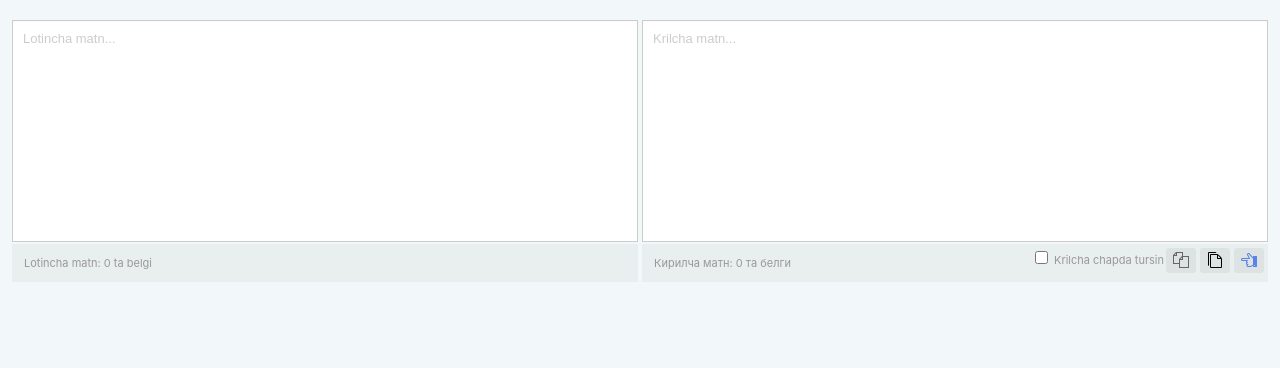
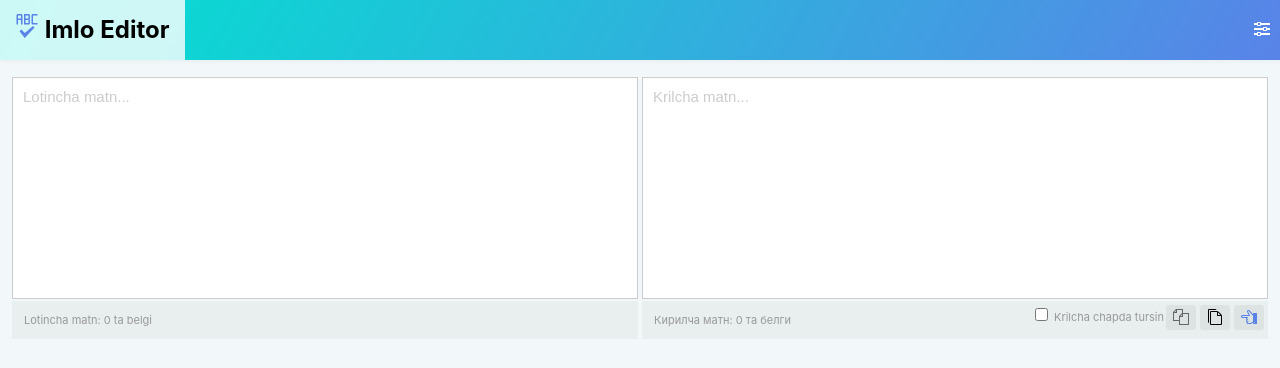
Before and after one commit to turdiyev/imlo-editor-react, a React (Create React App) app: page / in a window 1280 px wide. Shown: the top 368 px of the page. Built offline with nearby package versions, Linux system fonts and the light colour scheme.

Commit message:
feat(MainLayout): top nav with layout

```diff
--- a/src/components/EditorComponent.tsx
+++ b/src/components/EditorComponent.tsx
@@ -5,6 +5,9 @@
 import CopyTextContentSVG from "./svg/CopyTextContentSVG"
 import IconHandLeftArrowSVG from "./svg/IconHandLeftArrowSVG"
 import IconHandRightArrowSVG from "./svg/IconHandRightArrowSVG"
+import IconBoldSVG from "./svg/IconBoldSVG"
+import IconItalicSVG from "./svg/IconItalicSVG"
+import IconUnderlineSVG from "./svg/IconUnderlineSVG"
 interface IContentObject {
     htmlContent: string,
     textContent: string
@@ -20,7 +23,7 @@
     }
     .editable-box{
         width:50%;
-        margin:10px 2px;
+        margin:2px 2px 15px;
     }
     .editable{
         background:white;
@@ -28,7 +31,7 @@
         padding:10px;
         box-shadow: inset 0 1px 3px rgba(0,0,0,0.02);
         border:1px solid #ccc;
-        font-size:13px;
+        font-size:15px;
         font-family: "Arial";
         overflow:auto;
     }
@@ -42,21 +45,34 @@
         color:#ccc;
     }
 
-    .editable-box__footer{
+
+
+`;
+
+const EditorHeader = styled.div`
+    background:  rgba(0,0,0,0.1);
+    padding:5px;
+
+    .btn{
+        border:1px solid rgba(0,0,0,0.05);
+        background:#fff;
+        padding:5px 7px 3px;
+    }
+`
+
+const EditorFooter = styled.div`
     margin-top:2px;
     color: #999;
     padding:2px;
     background: rgba(0,0,0,0.04);
     display:flex;
     font-size: 11px;
-    }
 
-    .editable-box__footer .count-info{
+    .count-info{
         padding:10px;
         flex:1;
     }
-
-    .editable-box__footer .action-box .btn{
+    .action-box .btn{
         border: 1px solid transparent;
         padding: 3px 6px 4px;
         text-align:center;
@@ -67,20 +83,19 @@
         transition: all ease  1s
     }
 
-    .editable-box__footer .action-box .btn svg{
+    .action-box .btn svg{
         vertical-align:sub;
     }
-
-    .editable-box__footer .action-box .btn-convert{
+    .action-box .btn-convert{
         /*color:#5983e8;
         font-size:12px !important;
         border: 1px solid #5983e8;*/
     }
-    .editable-box__footer .action-box .btn:hover{
+    .action-box .btn:hover{
         border: 1px solid #666;
         background: white;
     }
-`;
+`
 export default function EditorComponent() {
     const latinEditor: any = useRef<string>("");
     const crylicEditor: any = useRef<string>("");
@@ -93,7 +108,7 @@
 
     const latinContentListener = (e: any) => {
         let htmlContent = e.target.innerHTML;
-        // setLatinValue(htmlContent);
+
         setLatinObj({
             htmlContent: htmlContent,
             textContent: parseUtils.clearHTMLContent(htmlContent)
@@ -101,10 +116,8 @@
 
         htmlContent += "<";
 
-        // htmlContent.replace(/(w+)(<[^>]+>)(w+)/ig, (a: string, b: string, c: string, f: string) => {
-        // htmlContent.replace(/([\w\s?]+)<[^>]+>([\w\s?]+)/ig, (a: string, b: string, c: string, f: string) => {
-        htmlContent = htmlContent.replace(/(>?)(.[^>]+)(<)/g, (a: string, b: string, c: string, f: string): string => {
-            console.log("REPLACEMENT === ", c, parseUtils.parseToCrylic(c))
+        htmlContent = htmlContent.replace(/(>?)(.[^>]+)(<)/g,
+            (all: string, b: string, c: string, f: string): string => {
                 let parsed_str = parseUtils.parseToCrylic(c);
                 parsed_str = parsed_str.replace(/&([^;]+);/g, (all, first) =>
                     "&" + parseUtils.parseToLatin(first) + ";")
@@ -122,20 +135,16 @@
 
     const crylicContentListener = (e: any) => {
         let htmlContent = e.target.innerHTML;
+
         setCrylicObj({
             htmlContent,
             textContent: parseUtils.clearHTMLContent(htmlContent)
         })
-        // setLatinValue(htmlContent);
         htmlContent += "<";
 
-        // htmlContent.replace(/(w+)(<[^>]+>)(w+)/ig, (a: string, b: string, c: string, f: string) => {
-        // htmlContent.replace(/([\w\s?]+)<[^>]+>([\w\s?]+)/ig, (a: string, b: string, c: string, f: string) => {
-        htmlContent = htmlContent.replace(/(>?)(.[^>]+)(<)/g, (a: string, b: string, c: string, f: string): string => {
-            console.log("REPLACEMENT === ", c, parseUtils.parseToCrylic(c))
+        htmlContent = htmlContent.replace(/(>?)(.[^>]+)(<)/g,
+            (all: string, b: string, c: string, f: string): string => {
                 let parsed_str = parseUtils.parseToLatin(c);
-            // parsed_str = parsed_str.replace(/&([^;]+);/g, (all, first) =>
-            //     "&" + parseUtils.parseToLatin(first) + ";")
                 return String(b + parsed_str + f);
             })
         htmlContent = htmlContent.slice(0, -1);
@@ -164,11 +173,11 @@
                     >
                     </div>
 
-                    <div className="editable-box__footer">
+                    <EditorFooter>
                         <div className="count-info">
                             Lotincha matn: {latinObj.textContent.length} ta belgi
                         </div>
-                    </div>
+                    </EditorFooter>
                 </div>
                 <div className='editable-box'>
                     <div ref={crylicEditor}
@@ -179,7 +188,7 @@
                         onFocus={crylicContentListener}
                         dangerouslySetInnerHTML={{ __html: crylicValue }}>
                     </div>
-                    <div className="editable-box__footer">
+                    <EditorFooter>
                         <div className="count-info">
                             Кирилча матн: {crylicObj.textContent.length} та белги
                         </div>
@@ -197,7 +206,7 @@
                                 <IconHandRightArrowSVG title="Лотинга ўгириш" color="#5983e8" />
                             </button>
                         </div>
-                    </div>
+                    </EditorFooter>
                 </div>
             </EditorWrap>
 
--- /dev/null
+++ b/src/components/svg/IconBoldSVG.tsx
@@ -0,0 +1,14 @@
+import React from 'react'
+interface IProps {
+    title?: string,
+    size?: number,
+    color?: string
+}
+export default function IconBoldSVG({ title = "Qalinlashtirish", size = 16, color = 'black' }: IProps) {
+    return (
+        <svg version="1.1" xmlns="http://www.w3.org/2000/svg" width={size} height={size} viewBox="0 0 32 32">
+            <title>{title}</title>
+            <path fill={color} d="M22.121 15.145c1.172-1.392 1.879-3.188 1.879-5.145 0-4.411-3.589-8-8-8h-10v28h12c4.411 0 8-3.589 8-8 0-2.905-1.556-5.453-3.879-6.855zM12 6h3.172c1.749 0 3.172 1.794 3.172 4s-1.423 4-3.172 4h-3.172v-8zM16.969 26h-4.969v-8h4.969c1.827 0 3.313 1.794 3.313 4s-1.486 4-3.313 4z"></path>
+        </svg>
+    )
+}
--- /dev/null
+++ b/src/components/svg/IconItalicSVG.tsx
@@ -0,0 +1,14 @@
+import React from 'react'
+interface IProps {
+    title?: string,
+    size?: number,
+    color?: string
+}
+export default function IconItalicSVG({ title = "Qiyalashtirish", size = 16, color = 'black' }: IProps) {
+    return (
+        <svg version="1.1" xmlns="http://www.w3.org/2000/svg" width={size} height={size} viewBox="0 0 32 32">
+            <title>{title}</title>
+            <path fill={color} d="M28 2v2h-4l-10 24h4v2h-14v-2h4l10-24h-4v-2z"></path>
+        </svg >
+    )
+}
--- /dev/null
+++ b/src/components/svg/IconSettingsSVG.tsx
@@ -0,0 +1,14 @@
+import React from 'react'
+interface IProps {
+    title?: string,
+    size?: number,
+    color?: string
+}
+export default function IconSettingsSVG({ title = "Sozlash", size = 16, color = 'black' }: IProps) {
+    return (
+        <svg version="1.1" xmlns="http://www.w3.org/2000/svg" width={size} height={size} viewBox="0 0 32 32">
+            <title>{title}</title>
+            <path fill={color} d="M14 4v-0.5c0-0.825-0.675-1.5-1.5-1.5h-5c-0.825 0-1.5 0.675-1.5 1.5v0.5h-6v4h6v0.5c0 0.825 0.675 1.5 1.5 1.5h5c0.825 0 1.5-0.675 1.5-1.5v-0.5h18v-4h-18zM8 8v-4h4v4h-4zM26 13.5c0-0.825-0.675-1.5-1.5-1.5h-5c-0.825 0-1.5 0.675-1.5 1.5v0.5h-18v4h18v0.5c0 0.825 0.675 1.5 1.5 1.5h5c0.825 0 1.5-0.675 1.5-1.5v-0.5h6v-4h-6v-0.5zM20 18v-4h4v4h-4zM14 23.5c0-0.825-0.675-1.5-1.5-1.5h-5c-0.825 0-1.5 0.675-1.5 1.5v0.5h-6v4h6v0.5c0 0.825 0.675 1.5 1.5 1.5h5c0.825 0 1.5-0.675 1.5-1.5v-0.5h18v-4h-18v-0.5zM8 28v-4h4v4h-4z"></path>
+        </svg>
+    )
+}
--- /dev/null
+++ b/src/components/svg/IconSpellCheckSVG.tsx
@@ -0,0 +1,14 @@
+import React from 'react'
+interface IProps {
+    title?: string,
+    size?: number,
+    color?: string
+}
+export default function IconSpellCheckSVG({ title = "Imlo App", size = 16, color = 'black' }: IProps) {
+    return (
+        <svg version="1.1" xmlns="http://www.w3.org/2000/svg" width={size} height={size} viewBox="0 0 32 32">
+            <title>{title}</title>
+            <path fill={color} d="M4 8h4v6h2v-12c0-1.1-0.9-2-2-2h-4c-1.1 0-2 0.9-2 2v12h2v-6zM4 2h4v4h-4v-4zM30 2v-2h-6c-1.1 0-2 0.9-2 2v10c0 1.1 0.9 2 2 2h6v-2h-6v-10h6zM20 5v-3c0-1.1-0.9-2-2-2h-6v14h6c1.1 0 2-0.9 2-2v-3c0-1.1-0.275-2-1.375-2 1.1 0 1.375-0.9 1.375-2zM18 12h-4v-4h4v4zM18 6h-4v-4h4v4zM26 18l-13 14-7-9 2.563-2.188 4.438 4.625 11-9.438z"></path>
+        </svg>
+    )
+}
--- /dev/null
+++ b/src/components/svg/IconUnderlineSVG.tsx
@@ -0,0 +1,14 @@
+import React from 'react'
+interface IProps {
+    title?: string,
+    size?: number,
+    color?: string
+}
+export default function IconUnderlineSVG({ title = "Tagiga chizish", size = 16, color = 'black' }: IProps) {
+    return (
+        <svg version="1.1" xmlns="http://www.w3.org/2000/svg" width={size} height={size} viewBox="0 0 32 32">
+            <title>{title}</title>
+            <path fill={color} d="M22 2h4v13c0 4.971-4.477 9-10 9s-10-4.029-10-9v-13h4v13c0 1.255 0.57 2.459 1.605 3.391 1.153 1.038 2.714 1.609 4.395 1.609s3.242-0.572 4.395-1.609c1.035-0.931 1.605-2.136 1.605-3.391v-13zM6 26h20v4h-20z"></path>
+        </svg>
+    )
+}
--- a/src/containers/HomeContainer.tsx
+++ b/src/containers/HomeContainer.tsx
@@ -1,12 +1,14 @@
 import React from 'react'
-import ContentEditable from 'react-contenteditable'
+import MainLayout from './layout/MainLayout'
 import EditorComponent from '../components/EditorComponent'
 
 export default function HomeContainer() {
 
     return (
-        <EditorComponent
+        <MainLayout>
+            <EditorComponent
 
-        />
+            />
+        </MainLayout>
     )
 }
--- /dev/null
+++ b/src/containers/layout/MainLayout.tsx
@@ -0,0 +1,60 @@
+import React, { ReactNode } from 'react'
+import styled from "styled-components"
+import IconSpellCheckSVG from "../../components/svg/IconSpellCheckSVG"
+import IconSettingsSVG from "../../components/svg/IconSettingsSVG"
+
+interface IProps {
+    children: ReactNode
+}
+
+const Layout = styled.div`
+
+`
+const Nav = styled.nav`
+    min-height:40px;
+    display:flex;
+    margin-bottom:15px;
+    line-height:40px;
+
+    background: linear-gradient(120deg, #00e4d0, #5983e8);
+    transition: background 0.25s ease;
+    -webkit-transition: background 0.25s ease;
+    -moz-transition: background 0.25s ease;
+    -ms-transition: background 0.25s ease;
+
+    box-shadow: 0 1px 5px rgba(0,0,0,0.05);
+
+    h2{
+        margin:0;
+        flex:1;
+        .logo-box{
+            background:rgba(255,255,255,0.8);
+            padding:10px 15px;
+            display:inline-block;
+        }
+    }
+
+    .btn{
+        border:none;
+        background:none;
+        padding: 3px 10px;
+    }
+`
+
+export default function MainLayout({ children }: IProps) {
+    return (
+        <Layout>
+            <Nav>
+                <h2>
+                    <div className="logo-box">
+                        <IconSpellCheckSVG size={24} color="#5983e8"/> Imlo Editor
+                    </div>
+                </h2>
+                <button className="btn">
+                    <IconSettingsSVG color="white" />
+                </button>
+            </Nav>
+            {children}
+        </Layout>
+    )
+}
--- a/src/index.css
+++ b/src/index.css
@@ -1,4 +1,9 @@
+html{
+  margin: 0;
+  padding: 0;
+}
 body {
+
   margin: 0;
   padding: 0;
   font-family: -apple-system, BlinkMacSystemFont, 'Segoe UI', 'Roboto', 'Oxygen',
```
Also changed, not shown: src/utils/parseUtils.ts (+11 -9 lines). Lines whose indentation alone changed are shown as unchanged.
